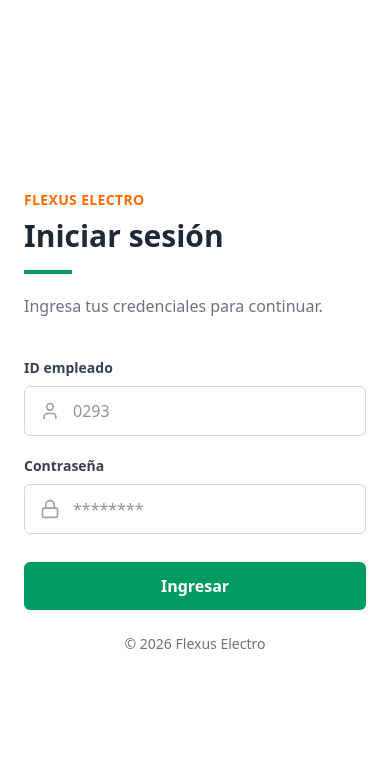
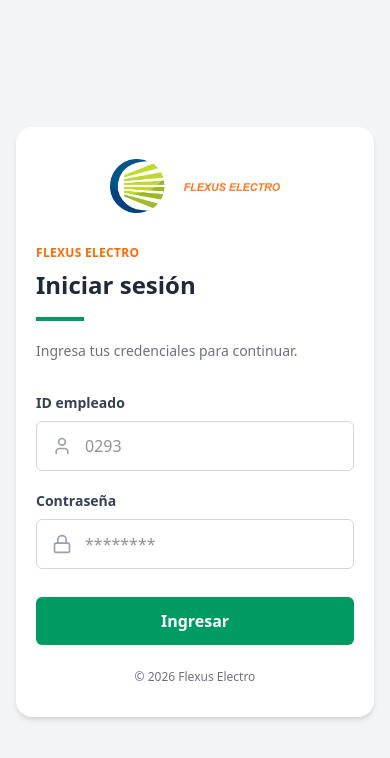
Before and after one commit to flexuselectromecanica01-netizen/rhquiosco, a Next.js app: page /login in a window 390 px wide. Shown: the top 758 px of the page. Built offline with nearby package versions, Linux system fonts and the light colour scheme.

Commit message:
Login responsivo

```diff
--- a/app/login/page.tsx
+++ b/app/login/page.tsx
@@ -86,26 +86,42 @@ export default function Login() {
         </div>
 
         {/* FORMULARIO */}
-        <div className="flex items-center justify-center px-6 py-12 sm:px-10 lg:px-14">
-          <form onSubmit={handleSubmit(onSubmit)} noValidate className="w-full max-w-md">
-            <div className="mb-10">
-              <p className="text-sm font-bold text-orange-500 uppercase tracking-wide">
+        <div className="min-h-screen flex items-center justify-center bg-gray-100 px-4 py-8 sm:px-6 sm:py-10 lg:bg-white lg:px-14 lg:py-12">
+          <form
+            onSubmit={handleSubmit(onSubmit)}
+            noValidate
+            className="w-full max-w-md rounded-2xl bg-white px-5 py-8 shadow-md sm:px-8 sm:py-10 lg:rounded-none lg:p-0 lg:shadow-none"
+          >
+            {/* LOGO SOLO EN MOBILE/TABLET */}
+            <div className="mb-8 flex justify-center lg:hidden">
+              <Image
+                src="/logo.png"
+                alt="Flexus Electro"
+                width={170}
+                height={55}
+                className="object-contain"
+                priority
+              />
+            </div>
+
+            <div className="mb-8 sm:mb-10">
+              <p className="text-xs font-bold text-orange-500 uppercase tracking-wide sm:text-sm">
                 Flexus Electro
               </p>
 
-              <h1 className="text-3xl font-bold text-gray-800 mt-2">
+              <h1 className="mt-2 text-2xl font-bold text-gray-800 sm:text-3xl">
                 Iniciar sesión
               </h1>
 
-              <div className="w-12 h-1 bg-[#009b63] mt-4" />
+              <div className="mt-4 h-1 w-12 bg-[#009b63]" />
 
-              <p className="text-gray-500 mt-5">
+              <p className="mt-5 text-sm text-gray-500 sm:text-base">
                 Ingresa tus credenciales para continuar.
               </p>
             </div>
 
             <div className="mb-5">
-              <label className="block text-sm font-semibold text-gray-700 mb-2">
+              <label className="mb-2 block text-sm font-semibold text-gray-700">
                 ID empleado
               </label>
 
@@ -127,7 +143,7 @@ export default function Login() {
                       message: "El ID debe tener exactamente 4 dígitos",
                     },
                   })}
-                  className={`w-full border rounded-md pl-12 pr-4 py-3 outline-none transition ${
+                  className={`w-full rounded-md border py-3 pl-12 pr-4 text-base outline-none transition sm:py-3 ${
                     errors.idempleado
                       ? "border-red-500 focus:ring-2 focus:ring-red-200"
                       : "border-gray-300 focus:border-[#009b63] focus:ring-2 focus:ring-green-100"
@@ -136,14 +152,14 @@ export default function Login() {
               </div>
 
               {errors.idempleado?.message && (
-                <p className="text-red-500 text-sm mt-2">
+                <p className="mt-2 text-sm text-red-500">
                   {errors.idempleado.message}
                 </p>
               )}
             </div>
 
             <div className="mb-7">
-              <label className="block text-sm font-semibold text-gray-700 mb-2">
+              <label className="mb-2 block text-sm font-semibold text-gray-700">
                 Contraseña
               </label>
 
@@ -163,7 +179,7 @@ export default function Login() {
                       message: "La contraseña debe tener mínimo 6 caracteres",
                     },
                   })}
-                  className={`w-full border rounded-md pl-12 pr-4 py-3 outline-none transition ${
+                  className={`w-full rounded-md border py-3 pl-12 pr-4 text-base outline-none transition sm:py-3 ${
                     errors.password
                       ? "border-red-500 focus:ring-2 focus:ring-red-200"
                       : "border-gray-300 focus:border-[#009b63] focus:ring-2 focus:ring-green-100"
@@ -172,7 +188,7 @@ export default function Login() {
               </div>
 
               {errors.password?.message && (
-                <p className="text-red-500 text-sm mt-2">
+                <p className="mt-2 text-sm text-red-500">
                   {errors.password.message}
                 </p>
               )}
@@ -181,12 +197,12 @@ export default function Login() {
             <button
               type="submit"
               disabled={isSubmitting}
-              className="w-full bg-[#009b63] text-white py-3 rounded-md font-bold hover:bg-[#008554] transition disabled:opacity-60 disabled:cursor-not-allowed"
+              className="w-full rounded-md bg-[#009b63] py-3 text-base font-bold text-white transition hover:bg-[#008554] active:scale-[0.99] disabled:cursor-not-allowed disabled:opacity-60 sm:text-base"
             >
               {isSubmitting ? "Ingresando..." : "Ingresar"}
             </button>
 
-            <p className="text-center text-sm text-gray-500 mt-6">
+            <p className="mt-6 text-center text-xs text-gray-500 sm:text-sm">
               © {new Date().getFullYear()} Flexus Electro
             </p>
           </form>
```
